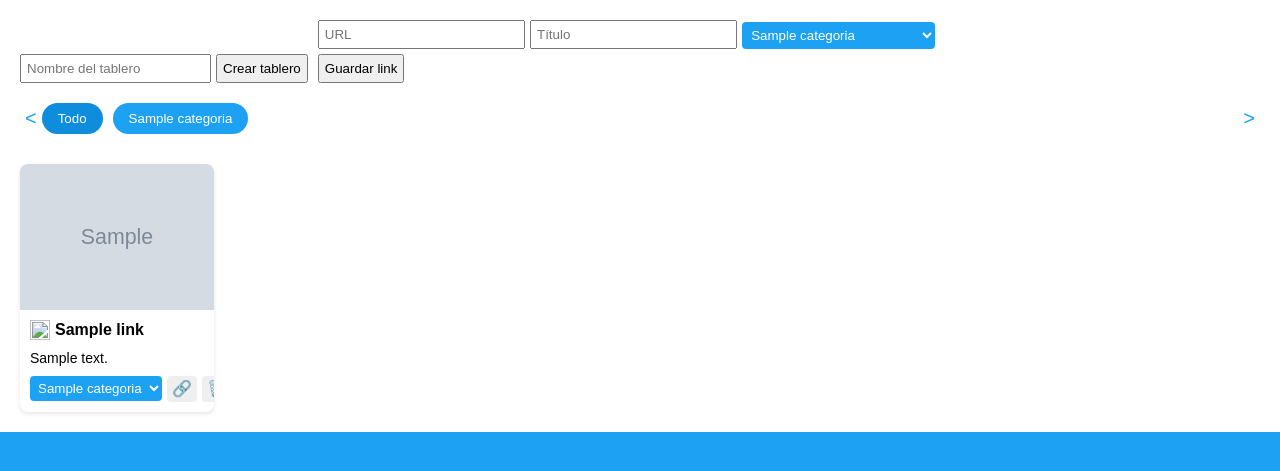
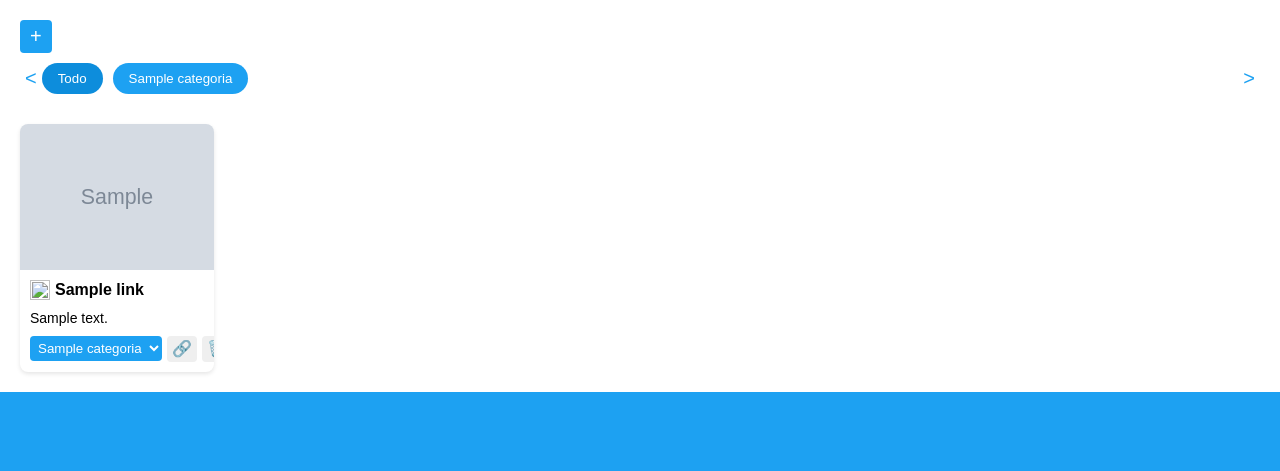
Before and after one commit to admivideo/linkaloo.com, a PHP site: page /panel_de_control.php in a window 1280 px wide. Shown: the part 70-541 px from the top of the page. Run offline with PHP 8.4, Linux system fonts and the light colour scheme; the visitor is signed in with stand-in values (Sample User, id 1); tables that the repository leaves empty hold one stand-in row (values such as "Sample post"); grey boxes marked "Sample" are stand-in pictures; some web fonts are replaced.

Commit message:
Add toggle button for board and link forms

```diff
--- a/assets/main.js
+++ b/assets/main.js
@@ -105,4 +105,12 @@ document.addEventListener('DOMContentLoaded', () => {
       p.textContent = text.slice(0, MAX_DESC - 3) + '...';
     }
   });
+
+  const toggleFormsBtn = document.querySelector('.toggle-forms');
+  const controlForms = document.querySelector('.control-forms');
+  if (toggleFormsBtn && controlForms) {
+    toggleFormsBtn.addEventListener('click', () => {
+      controlForms.classList.toggle('show');
+    });
+  }
 });
--- a/assets/style.css
+++ b/assets/style.css
@@ -16,7 +16,9 @@ body {font-family: 'Rambla', sans-serif;margin:0;padding:0;background:#1DA1F2;co
 }
 .content {background:#fff;color:#000;padding:20px;}
 
-.control-forms {display:flex;gap:10px;flex-wrap:wrap;align-items:flex-end;margin-bottom:10px;}
+.toggle-forms{background:#1DA1F2;color:#fff;border:none;border-radius:4px;padding:5px 10px;cursor:pointer;font-size:20px;}
+.control-forms{display:none;gap:10px;flex-wrap:wrap;align-items:flex-end;margin-bottom:10px;}
+.control-forms.show{display:flex;}
 .control-forms form {display:flex;gap:5px;flex-wrap:wrap;align-items:flex-end;}
 .control-forms form input,
 .control-forms form select {flex:1 1 150px;}
--- a/panel_de_control.php
+++ b/panel_de_control.php
@@ -84,6 +84,7 @@ $links = $stmtL->fetchAll();
 
 include 'header.php';
 ?>
+<button class="toggle-forms" aria-label="Añadir">+</button>
 <div class="control-forms">
     <form method="post" class="form-categoria">
         <input type="text" name="categoria_nombre" placeholder="Nombre del tablero">
```
